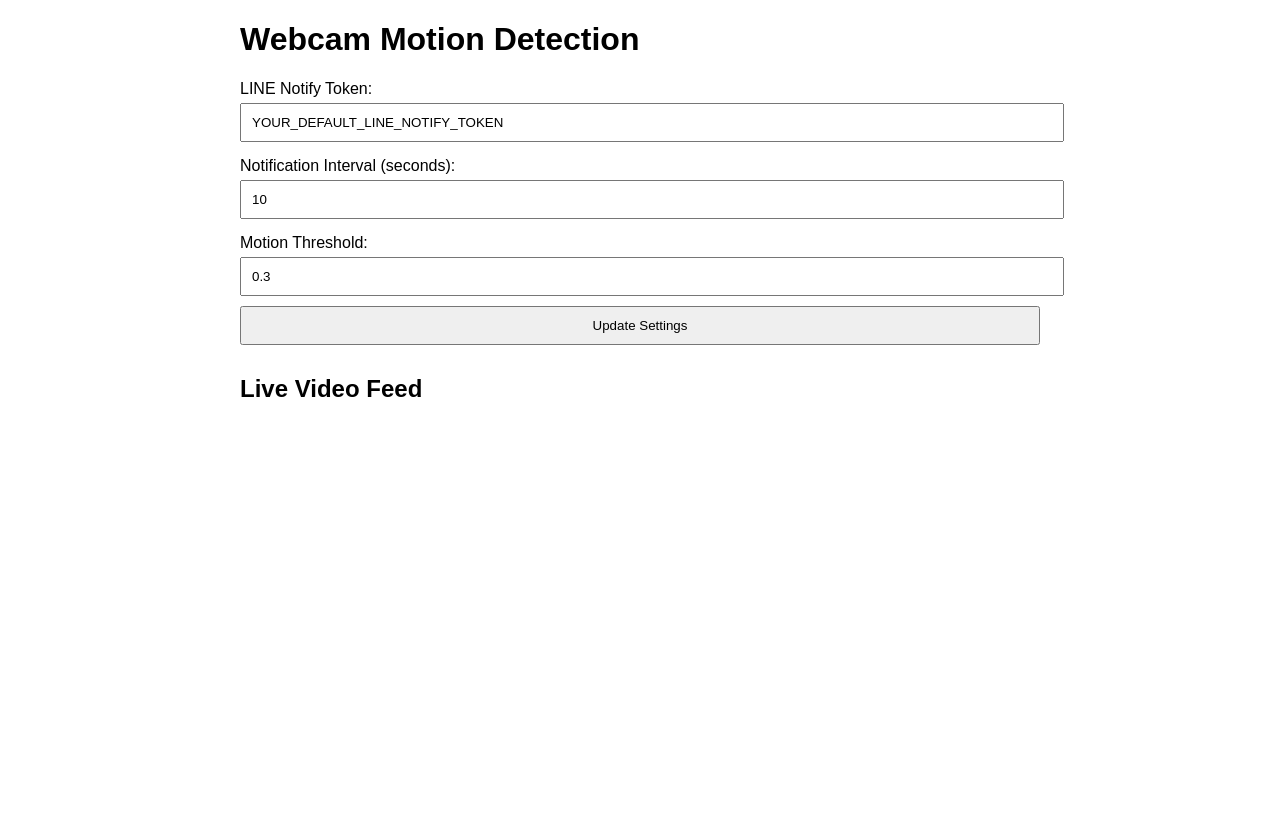
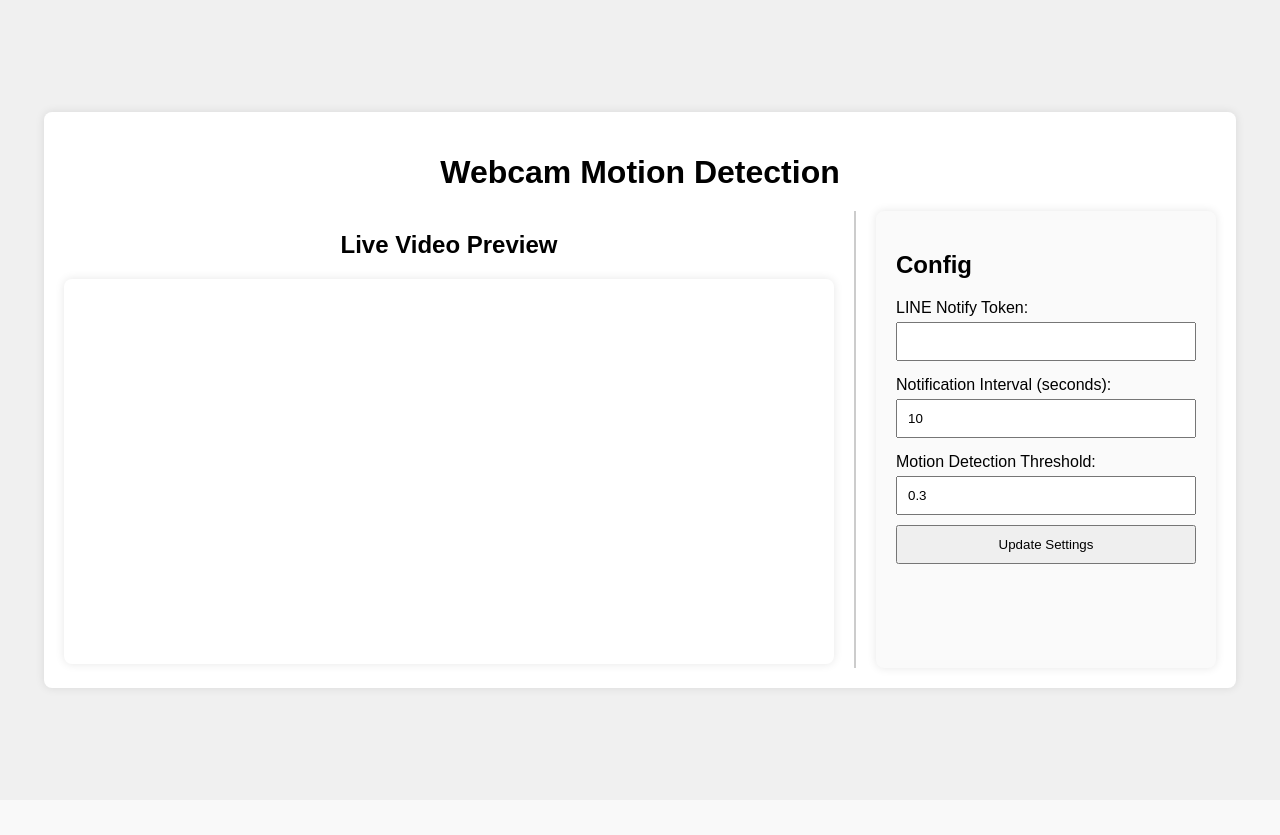
Before and after one commit to matsumotokoki/webcam-motion-detection, a Flask app: page / in a window 1280 px wide. After the commit the page ends 693 px from the top, so only its background shows below. Run offline with Flask 3, Linux system fonts and the light colour scheme.

Commit message:
fix design

```diff
--- a/app.py
+++ b/app.py
@@ -15,7 +15,7 @@ import pytz
 
 app = Flask(__name__)
 
-line_notify_token = "YOUR_DEFAULT_LINE_NOTIFY_TOKEN"
+line_notify_token = ""
 last_notification_time = 0
 notification_interval = 10  # Default interval in seconds
 motion_threshold = 0.3     # Default motion threshold
--- a/static/style.css
+++ b/static/style.css
@@ -1,6 +1,70 @@
-body { font-family: Arial, sans-serif; }
-.container { max-width: 800px; margin: 0 auto; }
-form { margin-bottom: 20px; }
-label { display: block; margin: 5px 0; }
-input, button { padding: 10px; width: 100%; margin-bottom: 10px; }
-video { width: 100%; height: auto; }
+body {
+    font-family: Arial, sans-serif;
+    background-color: #f0f0f0;
+    display: flex;
+    justify-content: center;
+    align-items: center;
+    height: 100vh;
+    margin: 0;
+}
+
+.container {
+    background-color: #ffffff;
+    padding: 20px;
+    border-radius: 8px;
+    box-shadow: 0 0 10px rgba(0, 0, 0, 0.1);
+    width: 90%;
+    max-width: 1200px;
+    display: flex;
+    flex-direction: column;
+    align-items: center;
+}
+
+h1 {
+    margin-bottom: 20px;
+}
+
+.content {
+    display: flex;
+    justify-content: space-between;
+    width: 100%;
+}
+
+.video-container {
+    flex: 1;
+    text-align: center;
+    border-right: 2px solid #ccc;  /* 境界線を追加 */
+    padding-right: 20px;          /* 境界線の内側に余白を追加 */
+    margin-right: 20px;           /* 境界線の外側に余白を追加 */
+}
+
+.settings-container {
+    flex: 0 0 300px;
+    background-color: #fafafa;   /* 背景色を追加 */
+    padding: 20px;
+    border-radius: 8px;
+    box-shadow: 0 0 10px rgba(0, 0, 0, 0.1);
+}
+
+form {
+    margin-bottom: 20px;
+}
+
+label {
+    display: block;
+    margin: 5px 0;
+}
+
+input, button {
+    padding: 10px;
+    width: 100%;
+    margin-bottom: 10px;
+    box-sizing: border-box;
+}
+
+video {
+    width: 100%;
+    height: auto;
+    border-radius: 8px;
+    box-shadow: 0 0 10px rgba(0, 0, 0, 0.1);
+}
--- a/templates/index.html
+++ b/templates/index.html
@@ -2,24 +2,35 @@
 <html lang="en">
 <head>
     <meta charset="UTF-8">
+    <meta name="viewport" content="width=device-width, initial-scale=1.0">
     <title>Webcam Motion Detection</title>
     <link rel="stylesheet" href="/static/style.css">
 </head>
 <body>
     <div class="container">
         <h1>Webcam Motion Detection</h1>
+        <div class="content">
+            <div class="video-container">
+                <h2>Live Video Preview</h2>
+                <video id="video" autoplay></video>
+                <canvas id="canvas" style="display:none;"></canvas>
+            </div>
+            <div class="settings-container">
                 <form id="settings-form">
+                    <h2>Config</h2>
                     <label for="token">LINE Notify Token:</label>
-            <input type="text" id="token" name="token" value="{{ token }}">
+                    <input type="password" id="token" name="token" value="{{ token }}">
+                    <br>
                     <label for="interval">Notification Interval (seconds):</label>
                     <input type="number" id="interval" name="interval" value="{{ interval }}" min="1">
-            <label for="threshold">Motion Threshold:</label>
+                    <br>
+                    <label for="threshold">Motion Detection Threshold:</label>
                     <input type="number" id="threshold" name="threshold" value="{{ threshold }}" step="0.05" min="0" max="1">
+                    <br>
                     <button type="submit">Update Settings</button>
                 </form>
-        <h2>Live Video Feed</h2>
-        <video id="video" autoplay></video>
-        <canvas id="canvas" style="display:none;"></canvas>
+            </div>
+        </div>
     </div>
     <script src="/static/script.js"></script>
 </body>
```
Lines whose indentation alone changed are shown as unchanged.
